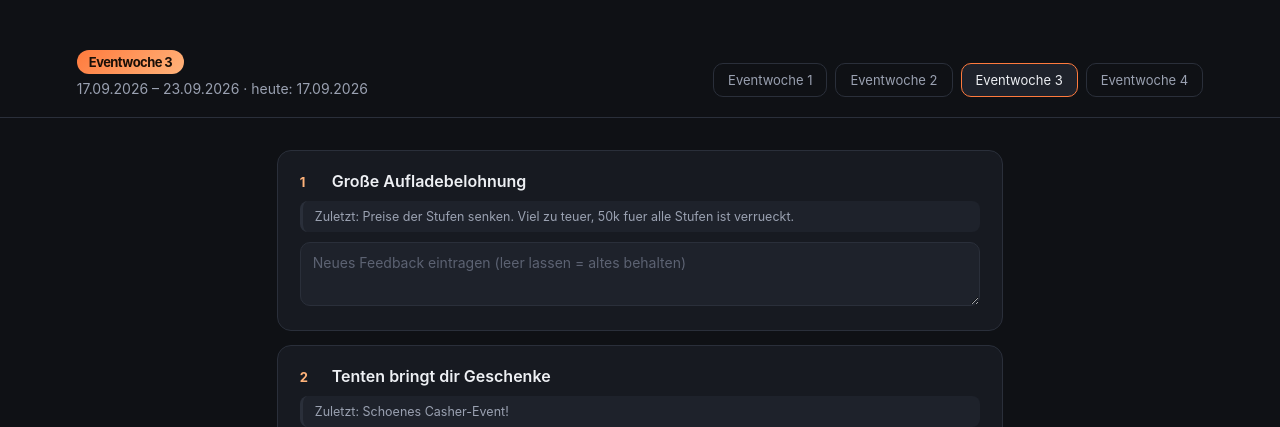
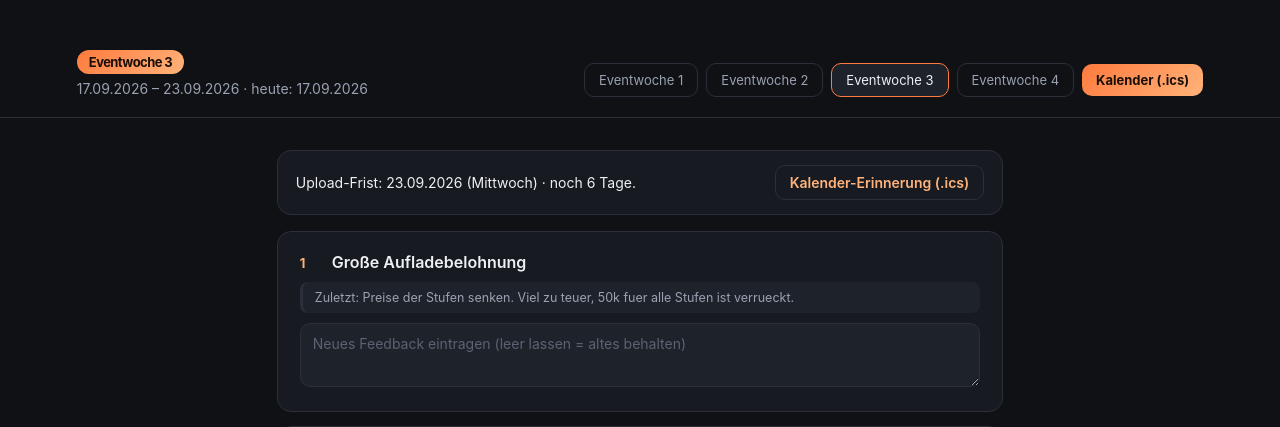
Before and after one commit to RageX-CMD/FeedBackBaseline, a Flask app: page / in a window 1280 px wide. Shown: the top 427 px of the page. Run offline with Flask 3, Linux system fonts and the light colour scheme; data comes from the database, SQL or seed files in the repository.

Commit message:
Add weekly upload reminder calendar
This adds a recurring .ics calendar reminder for the Wednesday upload deadline and exposes it from the app UI. The homepage now shows the current upload deadline with urgency states and a dedicated "Kalender (.ics)" download link for Outlook, Google Calendar, and Apple Calendar.

```diff
--- a/app.py
+++ b/app.py
@@ -20,7 +20,7 @@ import threading
 import webbrowser
 from datetime import date
 
-from flask import Flask, render_template, request, redirect, url_for, send_from_directory, flash
+from flask import Flask, render_template, request, redirect, url_for, send_from_directory, flash, Response
 
 import db
 from config import OUTPUT_DIR, HOST, PORT
@@ -28,6 +28,7 @@ from cycle import current_week_info, week_info_for
 from seed_data import SEED_DATA
 from docx_export import build_docx
 from txt_export import build_txt
+from ics_export import build_ics
 
 app = Flask(__name__)
 app.secret_key = "eventwochen-reporter-local"
@@ -53,6 +54,14 @@ def index():
     last_doc = db.get_last_run(week_number)
     last_docx, last_txt = download_names(last_doc)
 
+    today = date.today()
+    current_num, current_start, current_end = current_week_info(today)
+    current_run = db.get_last_run(current_num)
+    uploaded_this_week = bool(
+        current_run and current_run.get("week_start") == current_start.isoformat()
+    )
+    days_until_deadline = (current_end - today).days
+
     return render_template(
         "index.html",
         week_number=week_number,
@@ -60,10 +69,23 @@ def index():
         week_start=week_start,
         week_end=week_end,
         events=events,
-        today=date.today(),
+        today=today,
         last_doc=last_doc,
         last_docx=last_docx,
         last_txt=last_txt,
+        current_num=current_num,
+        current_end=current_end,
+        days_until_deadline=days_until_deadline,
+        uploaded_this_week=uploaded_this_week,
+    )
+
+
+@app.route("/kalender.ics")
+def kalender():
+    return Response(
+        build_ics(),
+        mimetype="text/calendar; charset=utf-8",
+        headers={"Content-Disposition": "attachment; filename=Eventwochen-Upload-Erinnerung.ics"},
     )
 
 
--- a/templates/index.html
+++ b/templates/index.html
@@ -53,6 +53,12 @@
     font-size: 13px;
     margin-right: 8px;
   }
+  .header-right {
+    display: flex;
+    flex-wrap: wrap;
+    gap: 8px;
+    align-items: center;
+  }
   .week-switch {
     display: flex;
     gap: 8px;
@@ -75,6 +81,15 @@
     border-color: var(--accent);
     color: var(--text);
   }
+  .ics-link {
+    text-decoration: none;
+    color: #1a0f07;
+    background: linear-gradient(135deg, var(--accent), var(--accent-2));
+    padding: 8px 14px;
+    border-radius: 10px;
+    font-size: 13px;
+    font-weight: 700;
+  }
   main {
     max-width: 880px;
     margin: 0 auto;
@@ -88,6 +103,40 @@
     border-radius: var(--radius);
     margin-bottom: 24px;
     font-size: 14px;
+  }
+  .reminder {
+    background: var(--panel);
+    border: 1px solid var(--border);
+    border-radius: var(--radius);
+    padding: 14px 18px;
+    margin-bottom: 16px;
+    font-size: 14px;
+    display: flex;
+    justify-content: space-between;
+    align-items: center;
+    flex-wrap: wrap;
+    gap: 10px;
+  }
+  .reminder.urgent {
+    background: rgba(255, 122, 61, 0.12);
+    border-color: var(--accent);
+  }
+  .reminder.done {
+    border-color: rgba(74, 222, 128, 0.35);
+    color: var(--text-dim);
+  }
+  .reminder a {
+    color: var(--accent-2);
+    text-decoration: none;
+    font-weight: 600;
+    border: 1px solid var(--border);
+    padding: 8px 14px;
+    border-radius: 10px;
+    white-space: nowrap;
+  }
+  .reminder a:hover {
+    border-color: var(--accent);
+    color: var(--text);
   }
   .last-doc {
     background: var(--panel);
@@ -224,10 +273,13 @@
     <h1><span class="badge">{{ week_names[week_number] }}</span></h1>
     <div class="sub">{{ week_start.strftime('%d.%m.%Y') }} &ndash; {{ week_end.strftime('%d.%m.%Y') }} &middot; heute: {{ today.strftime('%d.%m.%Y') }}</div>
   </div>
-  <div class="week-switch">
-    {% for w in [1,2,3,4] %}
-      <a href="{{ url_for('index', week=w) }}" class="{{ 'active' if w == week_number else '' }}">{{ week_names[w] }}</a>
-    {% endfor %}
+  <div class="header-right">
+    <div class="week-switch">
+      {% for w in [1,2,3,4] %}
+        <a href="{{ url_for('index', week=w) }}" class="{{ 'active' if w == week_number else '' }}">{{ week_names[w] }}</a>
+      {% endfor %}
+    </div>
+    <a class="ics-link" href="{{ url_for('kalender') }}">Kalender (.ics)</a>
   </div>
 </header>
 
@@ -237,6 +289,21 @@
       <div class="flash">{{ message }}</div>
     {% endfor %}
   {% endwith %}
+
+  <div class="reminder {% if uploaded_this_week %}done{% elif days_until_deadline <= 1 %}urgent{% endif %}">
+    <span>
+      {% if uploaded_this_week %}
+        Dokument fuer {{ week_names[current_num] }} ist erstellt. Upload-Frist: {{ current_end.strftime('%d.%m.%Y') }} (Mittwoch).
+      {% elif days_until_deadline == 0 %}
+        Heute ist Mittwoch &ndash; Feedback spaetestens heute hochladen ({{ week_names[current_num] }}).
+      {% elif days_until_deadline == 1 %}
+        Morgen (Mittwoch) muss das Feedback hochgeladen sein ({{ week_names[current_num] }}).
+      {% else %}
+        Upload-Frist: {{ current_end.strftime('%d.%m.%Y') }} (Mittwoch) &middot; noch {{ days_until_deadline }} Tage.
+      {% endif %}
+    </span>
+    <a href="{{ url_for('kalender') }}">Kalender-Erinnerung (.ics)</a>
+  </div>
 
   {% if last_doc and (last_docx or last_txt) %}
   <div class="last-doc">
```
Also changed, not shown: ics_export.py (added, +72 -0 lines), README.md.
